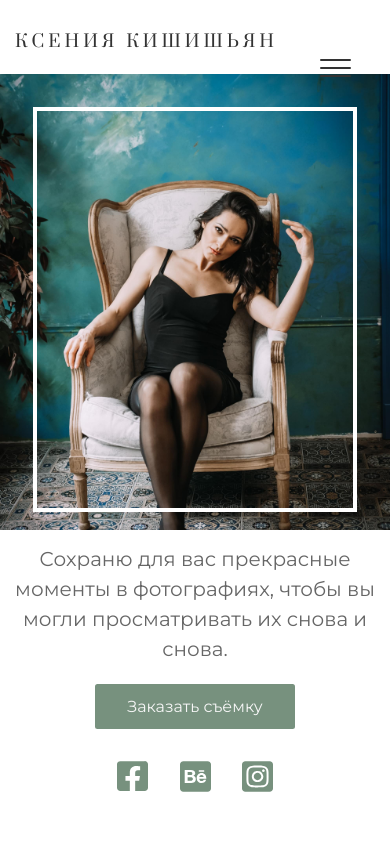
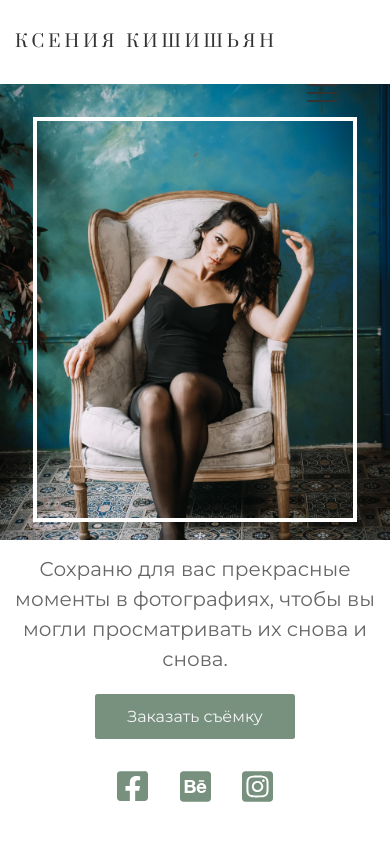
Before and after one commit to mzubkova/portfolio-project, a PHP site: page / in a window 390 px wide. Run offline with PHP 8.4, Linux system fonts and the light colour scheme; some libraries are stand-ins or nearby versions.

Commit message:
Update 2020-11-23T11:52:38.631Z

```diff
--- a/css/style.css
+++ b/css/style.css
@@ -918,8 +918,8 @@ li:hover {
   z-index: 10; }
   @media (max-width: 575px) {
     .nav__trigger {
-      left: 320px;
-      top: 7%; } }
+      right: 10%;
+      top: 10%; } }
   .nav__trigger .bars {
     position: relative; }
     .nav__trigger .bars, .nav__trigger .bars::before, .nav__trigger .bars::after {
@@ -1144,7 +1144,7 @@ li:hover {
         font-size: 2rem;
         line-height: 1.5;
         margin: 0;
-        padding: 30px 9px 0;
+        padding: 40px 9px 0;
         text-align: center;
         transform: translateY(430px); } }
   .intro-content__btn {
@@ -1338,7 +1338,8 @@ li:hover {
     @media (max-width: 575px) {
       .profit-section__title {
         font-size: 2rem;
-        margin: 0 0 0 30px;
+        margin: 0;
+        text-align: center;
         transform: none; } }
   .profit-section__card {
     flex: 1 1 auto;
```
